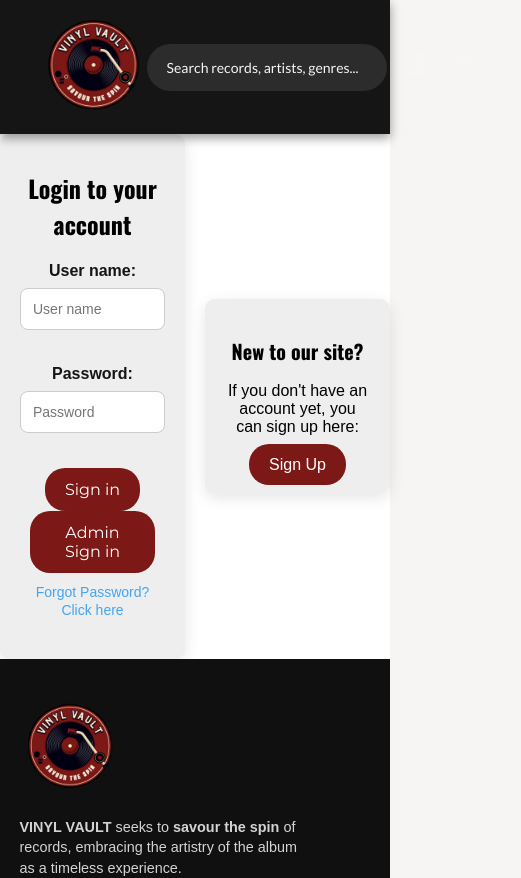
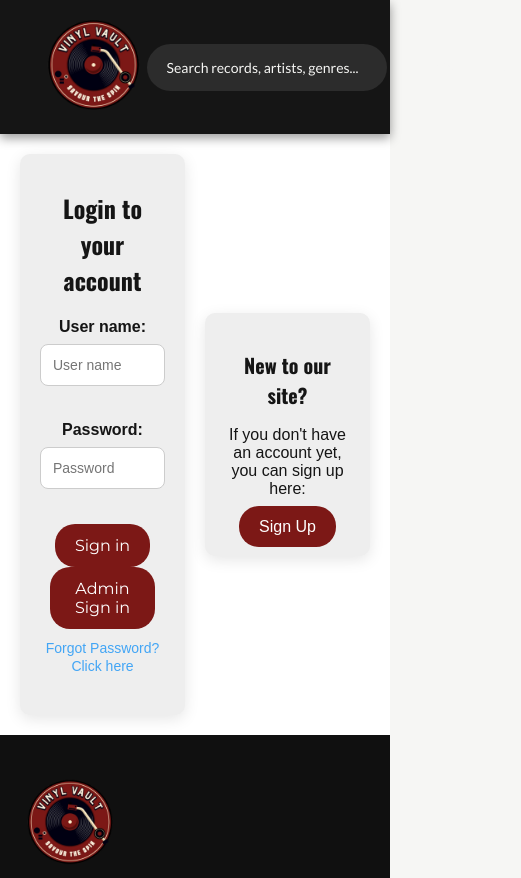
Before and after one commit to minankk/TEAMPROJECT_TEAM2, a React (Create React App) app: page /login in a window 390 px wide. Shown: the top 878 px of the page, 521 px wide, since content can reach past the window. Built offline with nearby package versions, Linux system fonts and the light colour scheme; no server answers.

Commit message:
Revert "Niloofar"

```diff
--- a/src/LoginPage.css
+++ b/src/LoginPage.css
@@ -1,12 +1,22 @@
-/* General Styles for Login Page */
-.login-page body {
+/* General Styles */
+html, body {
+  height: 100%;
+  margin: 0;
+  background-color: #F6F6F4;
+  font-family: 'Arial', sans-serif;
+  color: #151515;
+  display: flex;
+  flex-direction: column;
+}
+
+body {
   display: flex;
   flex-direction: column;
   background-color: rgb(255, 255, 255) !important;
   box-sizing: border-box;
 }
 
-.login-page main {
+main {
   flex: 1;
   display: flex;
   justify-content: center;
@@ -36,11 +46,11 @@
   margin-bottom: 20px;
 }
 
-.login-input-field {
+.input-field {
   margin-bottom: 15px;
 }
 
-.login-input-field label {
+.input-field label {
   display: block;
   margin-bottom: 8px;
   font-weight: bold;
@@ -48,7 +58,7 @@
   color: #151515;
 }
 
-.login-input-field input {
+.input-field input {
   width: 100%;
   padding: 12px;
   margin-bottom: 20px;
@@ -60,8 +70,8 @@
   background-color: white;
 }
 
-.login-input-field input:focus {
-  border-color: #b74533;
+.input-field input:focus {
+  border-color: #7c1816;
   outline: none;
 }
 
--- a/src/LoginPage.js
+++ b/src/LoginPage.js
@@ -55,7 +55,7 @@ const LoginPage = () => {
         <div className="login-container">
           <h1>Login to your account</h1>
           <form onSubmit={handleLogin}>
-            <div className="login-input-field">
+            <div className="input-field">
               <label htmlFor="username">User name:</label>
               <input
                 type="text"
@@ -66,7 +66,7 @@ const LoginPage = () => {
                 required
               />
             </div>
-            <div className="login-input-field">
+            <div className="input-field">
               <label htmlFor="password">Password:</label>
               <input
                 type="password"
--- a/src/ProductsPage.css
+++ b/src/ProductsPage.css
@@ -1,5 +1,5 @@
-/* General Styles for Products Page */
-.products-page body {
+/* CSS - styles.css */
+body {
   font-family: 'Titan One', sans-serif;
   margin: 0;
   padding: 0;
@@ -50,7 +50,7 @@
   border-radius: 10px;
 }
 
-.products-page main {
+main {
   padding: 20px;
 }
 
@@ -86,7 +86,7 @@
 }
 
 .products h2 {
-  font-size: 1.8rem;
+  font-size: 2rem;
   margin-bottom: 20px;
   color: #7c1816;
 }
@@ -94,7 +94,7 @@
 .product-grid {
   display: grid;
   grid-template-columns: repeat(auto-fit, minmax(250px, 1fr));
-  gap: 30px;
+  gap: 20px;
   justify-items: center;
 }
 
@@ -106,7 +106,7 @@
   text-align: center;
   width: 100%;
   max-width: 280px;
-  height: 450px;
+  height: 400px;
   border: 1px solid #ddd;
   transition: transform 0.3s ease-in-out;
   display: flex;
@@ -129,7 +129,7 @@
 .product-image {
   width: 100%;
   height: 100%;
-  max-height: 320px;
+  max-height: 270px;
   object-fit: cover;
   border-radius: 10px;
 }
@@ -140,12 +140,12 @@
   margin-top: 10px;
 }
 .product-info h3 {
-  font-size: 1rem;
+  font-size: 1.2rem;
   margin: 10px 0;
 }
 
 .product-info p {
-  font-size: 0.9rem;
+  font-size: 1rem;
   font-weight: bold;
   color: #7c1816;
 }
@@ -179,6 +179,6 @@
   }
 
   .products h2 {
-    font-size: 1.6rem;
+    font-size: 1.8rem;
   }
 }
--- a/src/ProductsPage.js
+++ b/src/ProductsPage.js
@@ -18,37 +18,20 @@ const ProductsPage = () => {
     fetch('http://localhost:5001/products')
       .then(response => response.json())
       .then(data => {
-        console.log("Fetched products:", data);
-        if (Array.isArray(data)) {
-          setProducts(data);
-        } else {
-          console.error("Unexpected response format:", data);
-          setProducts([]);
-        }
+        console.log('Fetched products:', data); // Log the fetched data
+        setProducts(data);
       })
-      .catch(error => {
-        console.error("Error fetching products:", error);
-        setProducts([]);
-      });
+      .catch(error => console.error('Error fetching products:', error));
   }, []);
 
-  const groupedProducts = Array.isArray(products) ? products.reduce((acc, product) => {
-    const genre = product.genre_name;
-    if (!acc[genre]) {
-      acc[genre] = [];
-    }
-    acc[genre].push(product);
-    return acc;
-  }, {}) : {};
-
-   /* const groupedProducts = products.reduce((acc, product, index) => {
+  const groupedProducts = products.reduce((acc, product, index) => {
     const genre = product.genre;
     if (!acc[genre]) {
       acc[genre] = [];
     }
     acc[genre].push(product);
     return acc;
-  }, {});*/
+  }, {});
 
 
   return (
--- a/src/SignUp.css
+++ b/src/SignUp.css
@@ -1,12 +1,22 @@
-/* General Styles for Signup Page */
-.signup-page body {
+/* General Styles */
+html, body {
+  height: 100%;
+  margin: 0;
+  background-color: #F6F6F4;
+  font-family: 'Arial', sans-serif;
+  color: #151515;
+  display: flex;
+  flex-direction: column;
+}
+
+body {
   display: flex;
   flex-direction: column;
   background-color: rgb(255, 255, 255) !important;
   box-sizing: border-box;
 }
 
-.signup-page main {
+main {
   flex: 1;
   display: flex;
   justify-content: center;
@@ -14,7 +24,7 @@
   gap: 20px;
 }
 
-/* Signup Container */
+/* Styling the Signup-container */
 .signup-container {
   padding: 20px;
   width: 100%;
@@ -36,11 +46,11 @@
   margin-bottom: 20px;
 }
 
-.signup-input-field {
+.input-field {
   margin-bottom: 15px;
 }
 
-.signup-input-field label {
+.input-field label {
   display: block;
   margin-bottom: 8px;
   font-weight: bold;
@@ -48,7 +58,7 @@
   color: #151515;
 }
 
-.signup-input-field input {
+.input-field input {
   width: 100%;
   padding: 12px;
   margin-bottom: 20px;
@@ -60,7 +70,7 @@
   background-color: white;
 }
 
-.signup-input-field input:focus {
+.input-field input:focus {
   border-color: #7c1816;
   outline: none;
 }
@@ -71,8 +81,8 @@
   margin-right: 10px;
 }
 
-/* Button Styles */
-.signup-container button {
+/* Styling of buttons */
+button {
   background-color: #7c1816;
   color: white;
   border: none;
@@ -85,12 +95,12 @@
   margin-right: 10px;
 }
 
-.signup-container button:hover {
+button:hover {
   background-color: #333;
   transform: translateY(-2px);
 }
 
-/* Login Container */
+/* Styling the Login-container */
 .login-container {
   padding: 20px;
   width: 100%;
--- a/src/signup.js
+++ b/src/signup.js
@@ -53,7 +53,7 @@ const Signup = () => {
           <h1>Create an Account</h1>
           {error && <p className="error-message">{error}</p>}
           <form onSubmit={handleSubmit}>
-            <div className="signup-input-field">
+            <div className="input-field">
               <label htmlFor="username">User Name</label>
               <input
                 type="text"
@@ -65,7 +65,7 @@ const Signup = () => {
                 required
               />
             </div>
-            <div className="signup-input-field">
+            <div className="input-field">
               <label htmlFor="email">Email</label>
               <input
                 type="email"
@@ -77,7 +77,7 @@ const Signup = () => {
                 required
               />
             </div>
-            <div className="signup-input-field">
+            <div className="input-field">
               <label htmlFor="password">Password</label>
               <input
                 type="password"
@@ -89,7 +89,7 @@ const Signup = () => {
                 required
               />
             </div>
-            <div className="signup-input-field">
+            <div className="input-field">
               <label htmlFor="confirmPassword">Confirm Password</label>
               <input
                 type="password"
```
Also changed, not shown: 1 other file (tests, documents, lock files or other folders).
